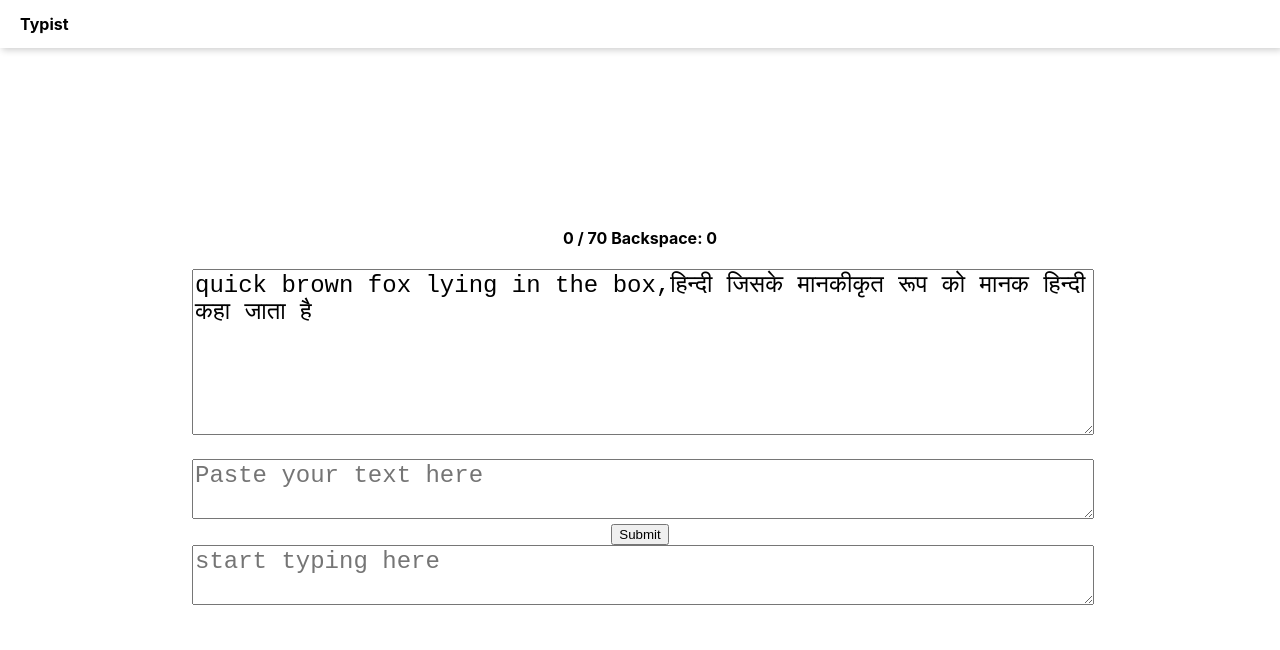
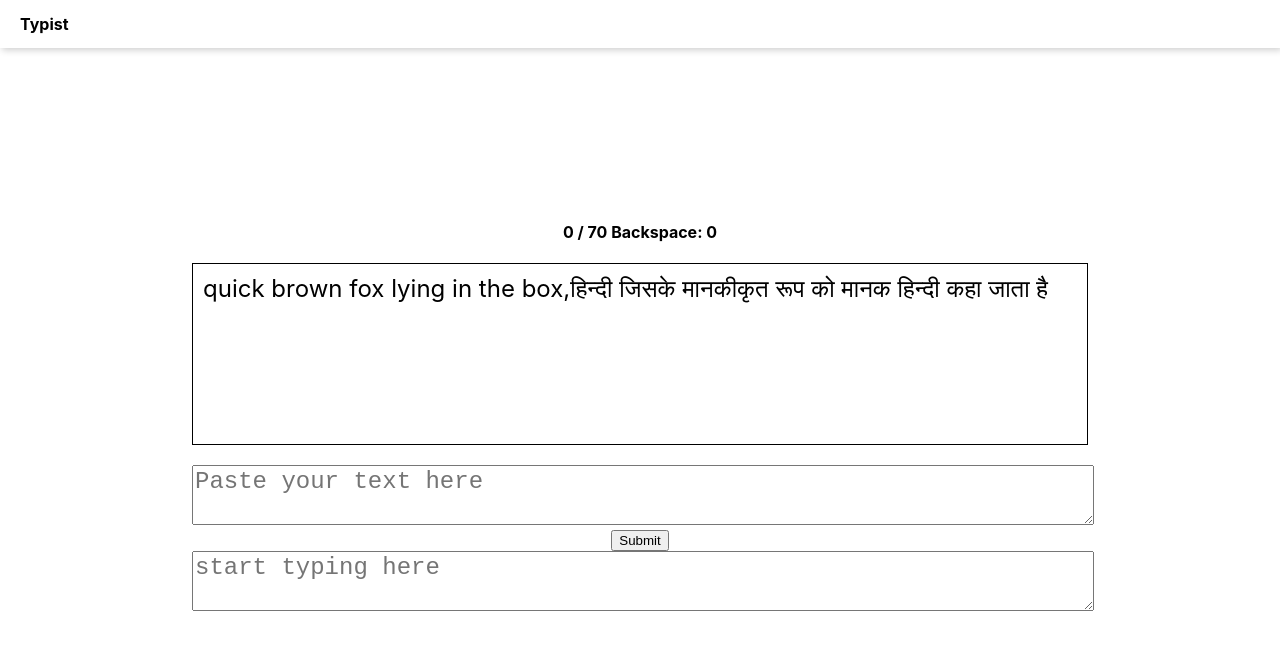
Before and after one commit to ParasArya289/Typist, a React (Create React App) app: page / in a window 1280 px wide. Shown: the top 650 px of the page. Built offline with nearby package versions, Linux system fonts and the light colour scheme.

Commit message:
feat:typing validation UI

```diff
--- a/src/Pages/Home/Home.css
+++ b/src/Pages/Home/Home.css
@@ -6,14 +6,22 @@
   justify-content: center;
 }
 .typing-section {
-    width: 70%;
+  width: 70%;
 }
-.typing-section  textarea {
-    width: 100%;
-    resize: vertical;
-    font-size: 1.5rem;
+.typing-section textarea {
+  width: 100%;
+  resize: vertical;
+  font-size: 1.5rem;
 }
-.typing-section > textarea:nth-child(1) {
+.textToBeTyped {
   min-height: 10rem;
   margin-bottom: 20px;
+  border: 1px solid;
+  text-align: left;
+  padding: 10px;
+  font-size: 1.5rem;
+  overflow-y: auto;
+  word-break: break-word;
 }
+/* .typing-section > textarea:nth-child(1) {
+} */
--- a/src/Pages/Home/Home.js
+++ b/src/Pages/Home/Home.js
@@ -19,8 +19,9 @@ export const Home = () => {
     const userInputWord = userInput.split(" ");
 
     let count = 0;
-    let spans = [];
+    let corrects = [];
 
+    if (userInput.length && toBeTyped.length) {
       userInputWord?.forEach((userWord, idx) => {
         const { count: eachWordCount, elements } = [...userWord]?.reduce(
           (acc, char, i) => {
@@ -29,7 +30,11 @@ export const Home = () => {
                 count: acc.count + 1,
                 elements: [
                   ...acc.elements,
-                <span style={{ color: "green" }}>{char}</span>,
+                  {
+                    correct: true,
+                    index: i,
+                    word: char,
+                  },
                 ],
               };
             } else {
@@ -37,7 +42,11 @@ export const Home = () => {
                 count: acc.count,
                 elements: [
                   ...acc.elements,
-                <span style={{ color: "red" }}>{char}</span>,
+                  {
+                    correct: false,
+                    index: i,
+                    word: char,
+                  },
                 ],
               };
             }
@@ -45,10 +54,54 @@ export const Home = () => {
           { count: 0, elements: [] }
         );
         count += eachWordCount;
-      spans = [...spans, elements, <span> </span>];
+        corrects = [...corrects, elements];
       });
+    }
+    return { count, corrects };
+  };
 
-    return { count, spans };
+
+  const renderText = () => {
+    const toBeTypedWord = toBeTyped.split(" ");
+    const userInputWord = userInput.split(" ");
+
+    const { corrects } = checkCorrectCount();
+
+    const allText = [];
+
+    toBeTypedWord.forEach((word, wordIndex) => {
+      const correctWord = corrects[wordIndex];
+      const userTypedWord = userInputWord[wordIndex] || "";
+
+      for (let charIndex = 0; charIndex < word.length; charIndex++) {
+        const correct =
+          correctWord &&
+          correctWord[charIndex] &&
+          correctWord[charIndex].correct;
+        const userTypedChar = userTypedWord[charIndex] || "";
+
+        if (correct === true) {
+          allText.push(<letter style={{ color: "green" }}>{userTypedChar}</letter>);
+        } else if (correct === false) {
+          allText.push(<letter style={{ color: "red" }}>{userTypedChar}</letter>);
+        } else {
+          allText.push(<letter>{word[charIndex]}</letter>);
+        }
+      }
+      if (userTypedWord.length > word.length) {
+        // Handle additional characters typed by the user
+        for (
+          let charIndex = word.length;
+          charIndex < userTypedWord.length;
+          charIndex++
+        ) {
+          const userTypedChar = userTypedWord[charIndex];
+          allText.push(<letter style={{ color: "red" }}>{userTypedChar}</letter>);
+        }
+      }
+      allText.push(<letter> </letter>);
+    });
+    return allText;
   };
 
   const changeText = (e) => {
@@ -86,11 +139,9 @@ export const Home = () => {
         Backspace: {backSpacePressed}
       </h4>
       <section className="typing-section">
-        <textarea ref={toBeTypedRef} value={toBeTyped} />
-        <div>
-          {checkCorrectCount()?.spans?.map((el) => {
-            return el;
-          })}
+        {/* <textarea ref={toBeTypedRef} value={toBeTyped} /> */}
+        <div className="textToBeTyped">
+          {renderText()}
         </div>
         <form onSubmit={changeText}>
           <textarea ref={userPastedText} placeholder="Paste your text here" />
```
Lines whose indentation alone changed are shown as unchanged.
